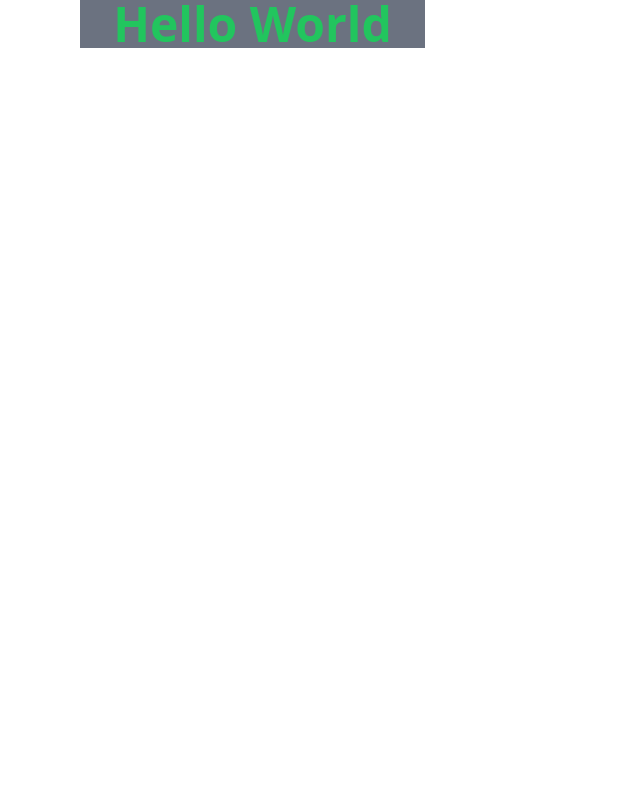
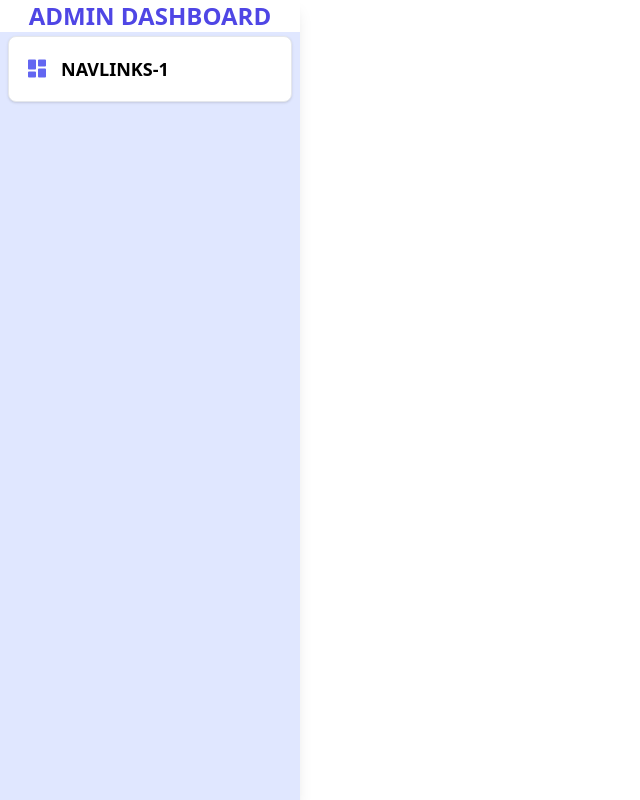
Before and after one commit to abdulazizv/Vue-project, a Vue app: page / in a window 1280 px wide. Shown: the whole page, without its empty margins (0-640 px from the left). Built offline with nearby package versions, Linux system fonts and the light colour scheme.

Commit message:
dynamic contents

```diff
--- a/src/components/Header/Header.vue
+++ b/src/components/Header/Header.vue
@@ -1,7 +1,7 @@
 <template>
     <header>
-        <h1 class="text-center font-bold text-5xl text-green-500 ml-20 w-[345px] bg-gray-500">Hello World</h1>
-    </header>
+
+</header>
 </template>
 
 <script>
--- a/src/components/Sidebar/Sidebar.vue
+++ b/src/components/Sidebar/Sidebar.vue
@@ -1,5 +1,17 @@
 <template>
-  <div></div>
+  <div class="bg-indigo-100 w-[300px] min-h-screen shadow-lg">
+      <a href="#" class="text-2xl font-bold bg-white text-center block text-indigo-600">
+        ADMIN DASHBOARD
+      </a>
+
+      <ul class="list">
+        <li class="list__item py-1 px-2">
+          <a href="#" class="flex list__item--link min-w-full items-center bg-white p-4 rounded-lg text-lg shadow border hover:bg-indigo-50 duration-300 font-bold">
+            <i class='bx bxs-dashboard text-indigo-500 text-2xl mr-3'></i> <span class="">NAVLINKS-1</span>
+          </a>
+        </li>
+      </ul>
+  </div>
 </template>
 
 <script>
@@ -9,4 +21,6 @@ export default {
 };
 </script>
 
-<style></style>
+<style >
+
+</style>
--- /dev/null
+++ b/src/constants/navlinks.js
@@ -0,0 +1,10 @@
+const navLinks = [
+    {id:1,link:'/',title:"Dashboard",icon:"bxs-dashboard"},
+    {id:2,link:'about',title:"About",icon:"bx-info-circle"},
+    {id:3,link:'users',title:"Users",icon:"bxs-user-detail"},
+    {id:4,link:'stat',title:"Range",icon:"bx-stats"},
+    {id:5,link:'extra',title:"Extra",icon:"bx-folder-plus"},
+    {id:6,link:'profil',title:"User",icon:"bxs-user-circle"},
+]
+
+export default navLinks;
```
